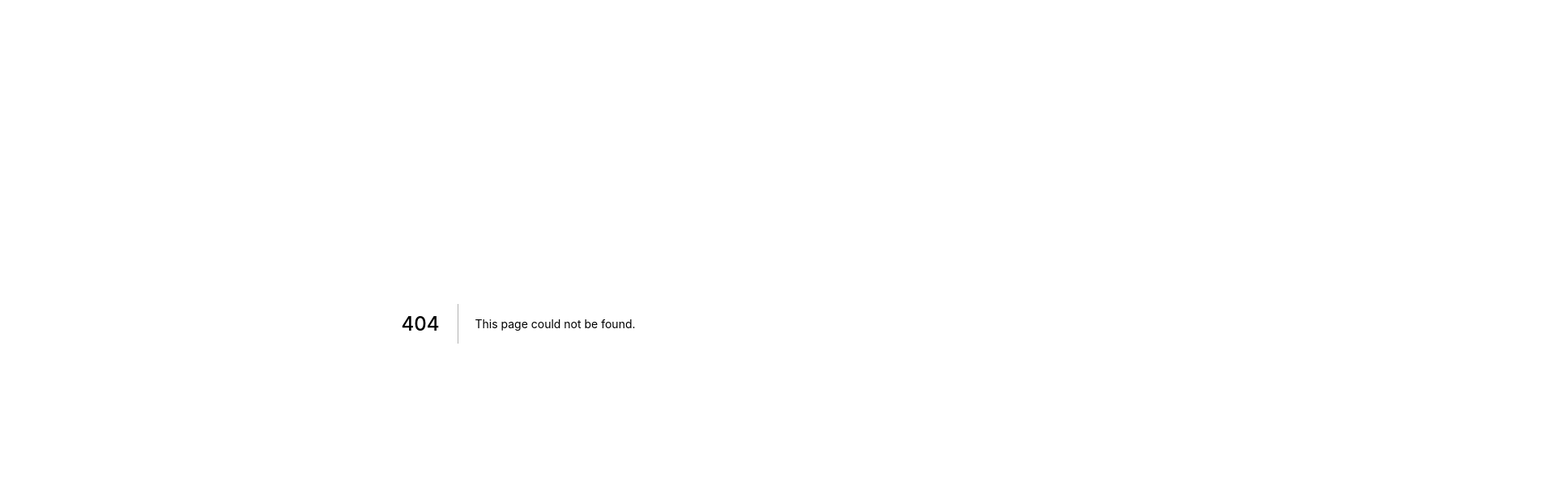
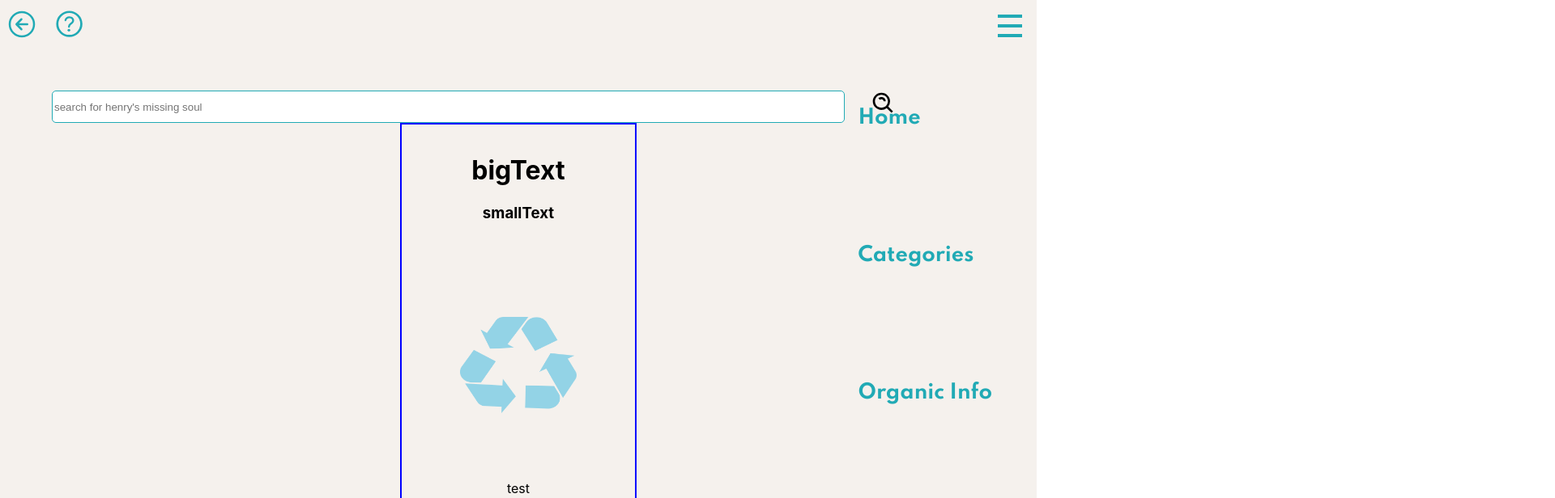
Before and after one commit to npm-i-abhay/final_EcoHow_repo, a Next.js app in the folder final-app/: page /searchResult in a window 1280 px wide. Before the commit this address had no page. Shown: the top 616 px of the page at 81% size, 1920 px wide, since content can reach past the window. Built offline with nearby package versions, Linux system fonts and the light colour scheme.

Commit message:
making a search bar with full functional no style

```diff
--- a/final-app/data/text.js
+++ b/final-app/data/text.js
@@ -277,3 +277,25 @@ export const InorganicCards =
         textLongNew : InorganicContent.Reuse.content,
     }
 ]
+
+
+
+// ====================================================
+
+var people =
+ `[
+        {"head": "Jason",  "sub":48, "city":"Vancouver","body": "one" },
+        {"head": "Gurvir", "sub":82, "city":"Narnia","body": "two"},
+        {"head": "Willus", "sub":12, "city":"Guelph","body": "cha"},
+        {"head": "Izzy",   "sub":22, "city":"Vancouver","body": "cha"},
+        {"head": "Abhay",  "sub":44, "city":"London","body": "cha"},
+        {"head": "Bertha", "sub":21, "city":"Alabama","body": "three"},
+        {"head": "Jimmy",  "sub":48, "city":"Brooklyn","body": "four"},
+        {"head": "Henry",  "sub":25, "city":"Manhattan","body": "cha"},
+        {"head": "Robert", "sub":69, "city":"Hogwartz","body": "cha"},
+        {"head": "Ramin",  "sub":101,"city":"BCIT","body": "cha"}
+
+    ]`
+
+    export default people;
+// localStorage.setItem("people", people)
--- /dev/null
+++ b/final-app/pages/searchResult.js
@@ -0,0 +1,230 @@
+import Head from 'next/head'
+import React from 'react'
+import styled from 'styled-components'
+import Button from '../comps/Button'
+import Menu from '../comps/Menu'
+import people from '../data/text'
+import HeroContainer from '../comps/HeroImage'
+import {useRouter} from 'next/router'
+import {useState} from 'react'
+import {BiSearchAlt} from 'react-icons/bi'
+
+const CategoryContainer = styled.div`
+
+    .CatContainer
+    {
+        display:flex;
+        juatify-content:center;
+        flex-direction:column;
+        align-items: center;
+        height:100vh;
+        width:100vw;
+        background-color:#F5F1ED;
+
+        .searchBar{
+            display:flex;
+            // border:2px solid red;
+            width:90%;
+            .searchButton
+            {
+                // border:1px solid red;
+                    font-size:2em;
+                    margin-left:1em;
+            }
+            #inputField
+            {
+                width:85%;
+                border:1px solid #21AAB5;
+                border-radius:5px;
+                background-color: none;
+
+            }
+        }
+
+        .searchImage
+        {
+            // border:2px solid blue;
+            height:50%;
+            width:50%;
+        }
+
+        .dynamicCont
+        {
+            height:60%;
+            border:2px solid blue;
+            display:flex;
+            flex-direction:column;
+            align-items:center;
+            justify-content:space-around;
+
+
+            .smallHead
+            {
+                text-align:center;
+            }
+        }
+
+            .CatHeader
+            {
+
+                display:flex;
+                width:100%;
+                justify-content:space-between;
+                margin-bottom:2em;
+
+            }
+            .CatBanner
+            {
+                width: 100%;
+                height:200px;
+                display:flex;
+                flex-direction:column;
+                justify-content:space-around;
+
+            }
+            .buttonCont
+            {
+                display:flex;
+                flex-direction:column;
+                align-items:center;
+                justify-content:space-between;
+                height:10%;
+                // border:2px solid black;
+
+            }
+
+
+            .animCont{
+                display:flex;
+                height:40vh;
+                width:50%;
+            }
+    }
+`
+
+const TextCont= styled.div`
+display:flex;
+flex-direction:column;
+align-items:center;
+width:70%;
+justify-content:flex-start;
+text-align:center;
+
+
+`;
+
+
+
+
+
+export default function SearchResults ({
+    routeToChain2 = "/home",
+    hintChain4 = "",
+    newLabel="Next",
+    onClick = () =>{},
+    dummyText = "sssdd"
+})
+
+
+{
+   const router = useRouter();
+   const [resultText, setResultText] = useState("test");
+   const [bigText, setBigText] = useState("bigText");
+   const [smallText, setSmallText] = useState("smallText");
+   onClick = ()=>router.push("ecoHowIntro")
+
+   if (process.browser)
+    {
+        localStorage.setItem("people", people)
+    }
+
+   const handleStorage = ()=>
+    {
+        // var searchBar = document.getElementById("inputField")
+        // var peeps = JSON.parse(localStorage.getItem("people"))
+
+        // if(searchBar.value.includes('nick') )
+        // {
+
+        //     setResultText(JSON.stringify(peeps[0].name))
+        // }
+
+
+        var searchBar = document.getElementById("inputField")
+
+        // if(people.toLowerCase().includes(searchBar.value) )
+        // {
+            var peeps = JSON.parse(localStorage.getItem("people"))
+            // alert(JSON.stringify(peeps[0].name))
+
+            let i = null
+
+            for (i=0; i<peeps.length; i++)
+            {
+                if (searchBar.value == JSON.stringify(peeps[i].head))
+                {
+                    setResultText(JSON.stringify(peeps[i].sub))
+                    setBigText(JSON.stringify(peeps[i].city))
+                    setSmallText(JSON.stringify(peeps[i].body))
+                }
+            }
+    }
+
+
+
+
+    return   <CategoryContainer>
+        <div className="CatContainer">
+
+
+            <div className="CatHeader">
+                    <Menu
+                    routeToChain = {routeToChain2}
+                    hintChain3 = {hintChain4} />
+            </div>
+
+            <div className= "searchBar">
+
+                    <input
+                    type = "text"
+                    placeholder = "search for henry's missing soul"
+                    id = "inputField"/>
+
+                    <div
+                    className = "searchButton"
+                    onClick = {handleStorage}>
+
+                    <BiSearchAlt/>
+
+                    </div>
+            </div>
+        <div className = "dynamicCont">
+
+                <div className = "headings">
+                    <h1 className="bigHead"> {bigText} </h1>
+                    <h3 className="smallHead"> {smallText} </h3>
+                </div>
+
+                <div className="searchImage">
+                    <HeroContainer
+                        source="/bluearrow.png"
+                        borderRadius="0px"/>
+                </div>
+
+
+                <TextCont id= "searchText">
+                    {resultText}
+                </TextCont>
+
+        </div>
+                <div className = "buttonCont">
+                <Button text={newLabel} onClick= {onClick} bgcolor="#368B8B"/>
+                </div>
+
+
+                </div>
+
+
+
+             </CategoryContainer>
+}
--- a/final-app/styles/main.module.css
+++ b/final-app/styles/main.module.css
@@ -26,4 +26,40 @@
 {
     font-family: 'Montserrat', sans-serif;
     font-size:1.2em;
+
 }
+
+
+.dragContainer
+{
+    background-color:#dddd99;
+    display: flex;
+    /* flex-direction:column; */
+    justify-content: space-between;
+    width:100%;
+    max-width:786px;
+    height: 100vh;
+    overflow: hidden;
+    margin:0 auto;
+    padding:15px;
+}
+.drag{
+    box-sizing:border-box;
+}
+
+.board
+{
+    display: flex;
+    flex-direction: column;
+    width:100%;
+    max-width:300px;
+    background-color: #313131;
+    cursor: pointer;
+}
+
+
+.dragItem
+{
+    background-color: #21AAB5;
+    padding:2em;
+}
```
Also changed, not shown: final-app/comps/Dboard/index.js (added, +43 -0 lines), final-app/comps/Ditem/index.js (added, +44 -0 lines), final-app/pages/GTest.js (added, +35 -0 lines), final-app/pages/teamIntro.js (+6 -3 lines), 1 other file (tests, documents, lock files or other folders).
